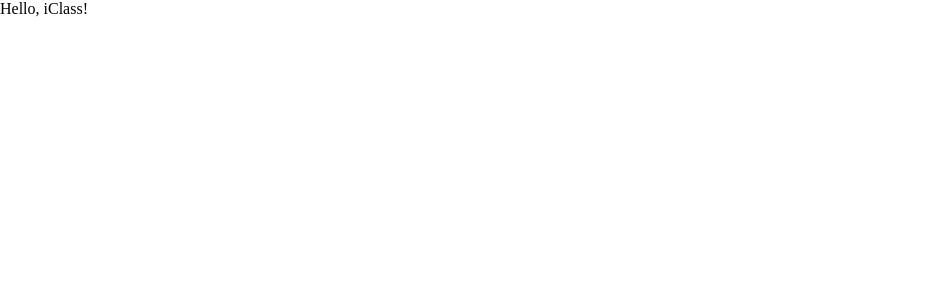
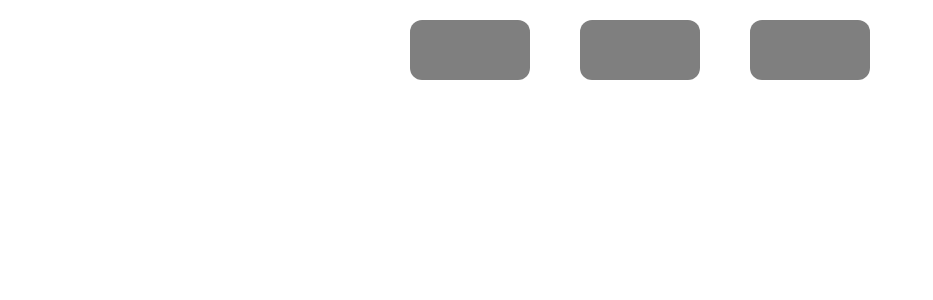
Before and after one commit to GPUawa/iClass, a Vue app: page / in a window 1280 px wide. Shown: the top 300 px of the page, without its empty margins (0-933 px from the left). Built offline with nearby package versions, Linux system fonts and the light colour scheme.

Commit message:
upd: 主界面及预留

```diff
--- a/src/renderer/src/App.vue
+++ b/src/renderer/src/App.vue
@@ -1,7 +1,11 @@
 <script setup>
-
+import './assets/main.css'
 </script>
 
 <template>
-    <div class="text">Hello, iClass!</div>
+    <div class="header-bars">
+        <div class="weather"></div>
+        <div class="time"></div>
+        <div class="schedule"></div>
+    </div>
 </template>
--- a/src/renderer/src/assets/main.css
+++ b/src/renderer/src/assets/main.css
@@ -1,20 +1,31 @@
-/* 确保html和body元素也是透明的 */
-html,
-body {
-    background-color: transparent !important;
-    margin: 0;
-    padding: 0;
-    width: 100%;
-    height: 100%;
-    overflow: hidden;
+.header-bars {
+    display: flex;
+    justify-content: center;
+    gap: 50px;
+    position: fixed;
+    top: 20px;
+    left: 0;
+    right: 0;
+    z-index: 1000;
 }
 
-/* 移除所有可能的不透明背景 */
-#app {
-    background-color: transparent !important;
+.weather {
+    width: 120px;
+    height: 60px;
+    background-color: rgba(0, 0, 0, 0.5);
+    border-radius: 12px;
 }
 
-/* 如果你的内容容器有背景色，也需要移除 */
-.schedule-container {
-    background-color: transparent !important;
+.time {
+    width: 120px;
+    height: 60px;
+    background-color: rgba(0, 0, 0, 0.5);
+    border-radius: 12px;
 }
+
+.schedule {
+    width: 120px;
+    height: 60px;
+    background-color: rgba(0, 0, 0, 0.5);
+    border-radius: 12px;
+}
```
Also changed, not shown: package.json (+19 -1 lines), src/main/index.js (+11 -4 lines), src/main/pluginLoader.js (added, +73 -0 lines), src/main/themeLoader.js (added, +73 -0 lines), src/themes/default/theme.json (added, +10 -0 lines), .prettierrc.yaml (deleted), 2 other files (tests, documents, lock files or other folders).
